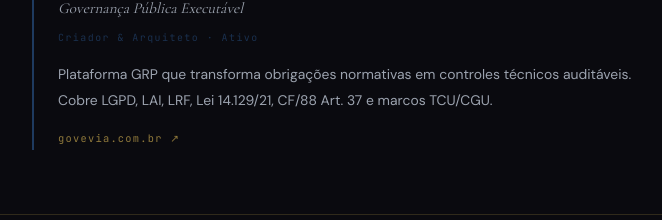
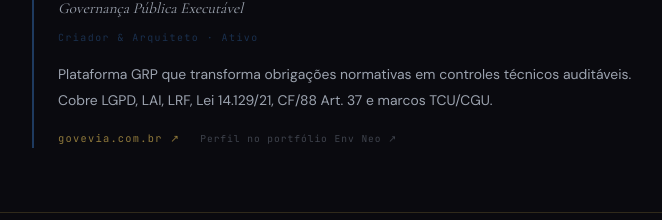
Before and after one commit to leoamerico/leoamerico-me, a Next.js app: page / in a window 1280 px wide. Shown: the part 1711-1931 px from the top of the page, without its empty margins (296-958 px from the left). Built offline with nearby package versions, Linux system fonts and the light colour scheme.

Commit message:
fix(ux): coerência cross-domain — Govevia adiciona link para portfólio Env Neo
- Obra Govevia: segundo link 'Perfil no portfólio Env Neo ↗' → envneo.com.br/marcas/govevia
- Fecha triângulo: leoamerico.me ↔ envneo.com.br ↔ govevia.com.br

```diff
--- a/app/page.tsx
+++ b/app/page.tsx
@@ -44,6 +44,7 @@
     desc: 'Plataforma GRP que transforma obrigações normativas em controles técnicos auditáveis. Cobre LGPD, LAI, LRF, Lei 14.129/21, CF/88 Art. 37 e marcos TCU/CGU.',
     accent: '#1E3A5F',
     href: 'https://govevia.com.br',
+    portfolio: 'https://envneo.com.br/marcas/govevia',
     symbol: <GoveviaSymbol size={22} />,
     status: 'Ativo',
   },
@@ -275,7 +276,8 @@
                   <p style={{ fontSize: '0.87rem', color: 'var(--slate-light)', lineHeight: 1.85 }}>
                     {obra.desc}
                   </p>
-                  {/* Link */}
+                  {/* Links */}
+                  <div style={{ display: 'flex', flexWrap: 'wrap', gap: '1.25rem', marginTop: 'var(--space-md)', alignItems: 'center' }}>
                     <a
                       href={obra.href}
                       target="_blank"
@@ -284,7 +286,6 @@
                         display: 'inline-flex',
                         alignItems: 'center',
                         gap: '0.4rem',
-                      marginTop: 'var(--space-md)',
                         fontFamily: 'var(--font-mono)',
                         fontSize: '0.65rem',
                         letterSpacing: '0.12em',
@@ -294,6 +295,26 @@
                     >
                       {obra.href.replace('https://', '')} ↗
                     </a>
+                    {'portfolio' in obra && obra.portfolio && (
+                      <a
+                        href={obra.portfolio}
+                        target="_blank"
+                        rel="noopener noreferrer"
+                        style={{
+                          display: 'inline-flex',
+                          alignItems: 'center',
+                          gap: '0.4rem',
+                          fontFamily: 'var(--font-mono)',
+                          fontSize: '0.6rem',
+                          letterSpacing: '0.1em',
+                          color: 'var(--slate)',
+                          opacity: 0.55,
+                        }}
+                      >
+                        Perfil no portfólio Env Neo ↗
+                      </a>
+                    )}
+                  </div>
                 </div>
               ))}
             </div>
```
Lines whose indentation alone changed are shown as unchanged.
